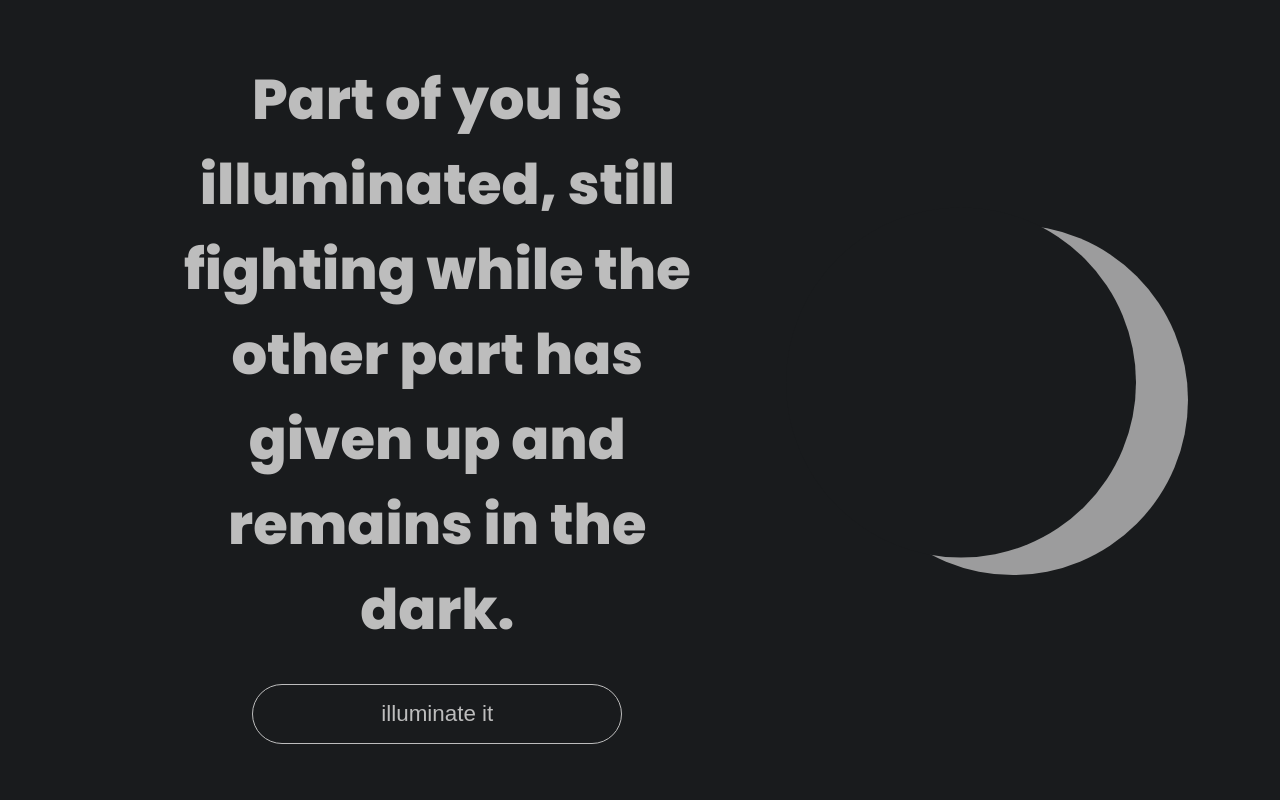
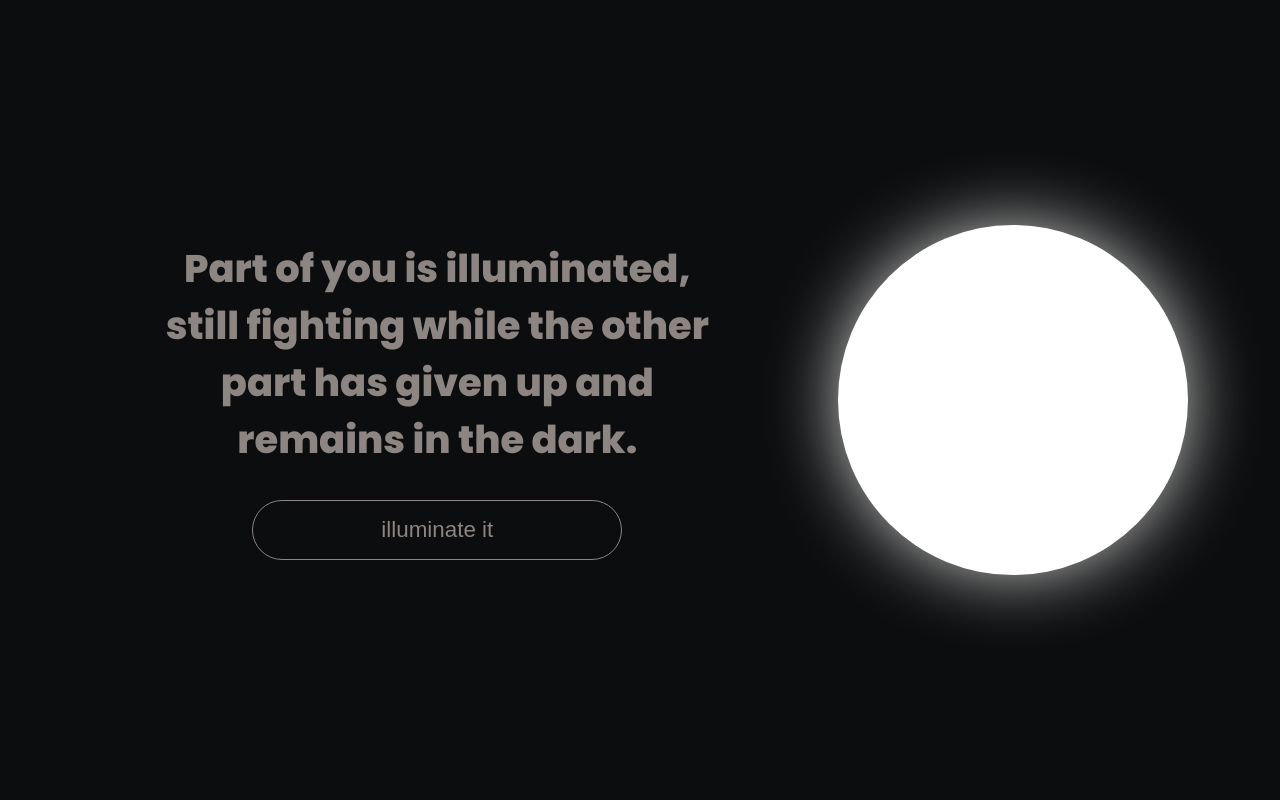
Before and after one commit to SomehowAlive/depression, a plain HTML site: page index.html in a window 1280 px wide. Both pictures are taken after a click on the button "illuminate it". Drawn offline with Linux system fonts and the light colour scheme.

Commit message:
"fixed some things"

```diff
--- a/index.html
+++ b/index.html
@@ -22,6 +22,7 @@
         </div>
       </div>
     </div>
+    <script></script>
   </body>
   <script src="script.js"></script>
 </html>
--- a/script.js
+++ b/script.js
@@ -0,0 +1,8 @@
+const illuminateBtn = document.querySelector("#illuminate");
+const moon = document.querySelector(".moon");
+const overlay = document.querySelector(".overlay");
+
+illuminateBtn.onclick = () => {
+  overlay.classList.add("full-moon");
+  moon.classList.add("illuminated");
+};
--- a/style.css
+++ b/style.css
@@ -1,8 +1,9 @@
 @import url("https://fonts.googleapis.com/css2?family=Poppins:wght@100;200;300;400;500;600;700;800;900&display=swap");
 
 :root {
-  --bg: #191b1d;
-  --primary: #bdbdbd;
+  --bg: #0c0d0e;
+  --primary: #8d8581;
+  transition: 0.5s ease;
 }
 
 * {
@@ -25,16 +26,18 @@
 }
 
 .left {
+  position: relative;
+  z-index: 5;
   flex: 0 1 60%;
   padding: 4rem;
   gap: 2rem;
   display: flex;
   flex-direction: column;
-  justify-content: space-around;
+  justify-content: space-evenly;
   align-items: center;
 }
 .main-text {
-  font-size: 3.5rem;
+  font-size: 2.4rem;
   font-family: "Poppins", sans-serif;
   font-weight: 800;
   color: var(--primary);
@@ -59,11 +62,17 @@
 
 .moon {
   position: relative;
-  opacity: 0.8;
   border-radius: 50%;
   width: 350px;
   height: 350px;
   background-color: var(--primary);
+  transition: 2s ease-in-out;
+  box-shadow: 0 0 0px -10px white;
+}
+
+.illuminated {
+  background-color: white;
+  box-shadow: 0 0 80px -10px white;
 }
 
 .overlay {
@@ -71,9 +80,19 @@
   content: "";
   border-radius: 50%;
   top: 50%;
-  right: 15%;
+  right: 20%;
   translate: 0 -55%;
   width: 100%;
   height: 100%;
-  background-color: var(--bg);
+  background: var(--bg);
+  transition: 1s ease-in-out;
+  z-index: 0;
 }
+
+.full-moon {
+  transform: translate(-100%, -55%);
+}
+
+:root.wtf {
+  --primary: white;
+}
```
